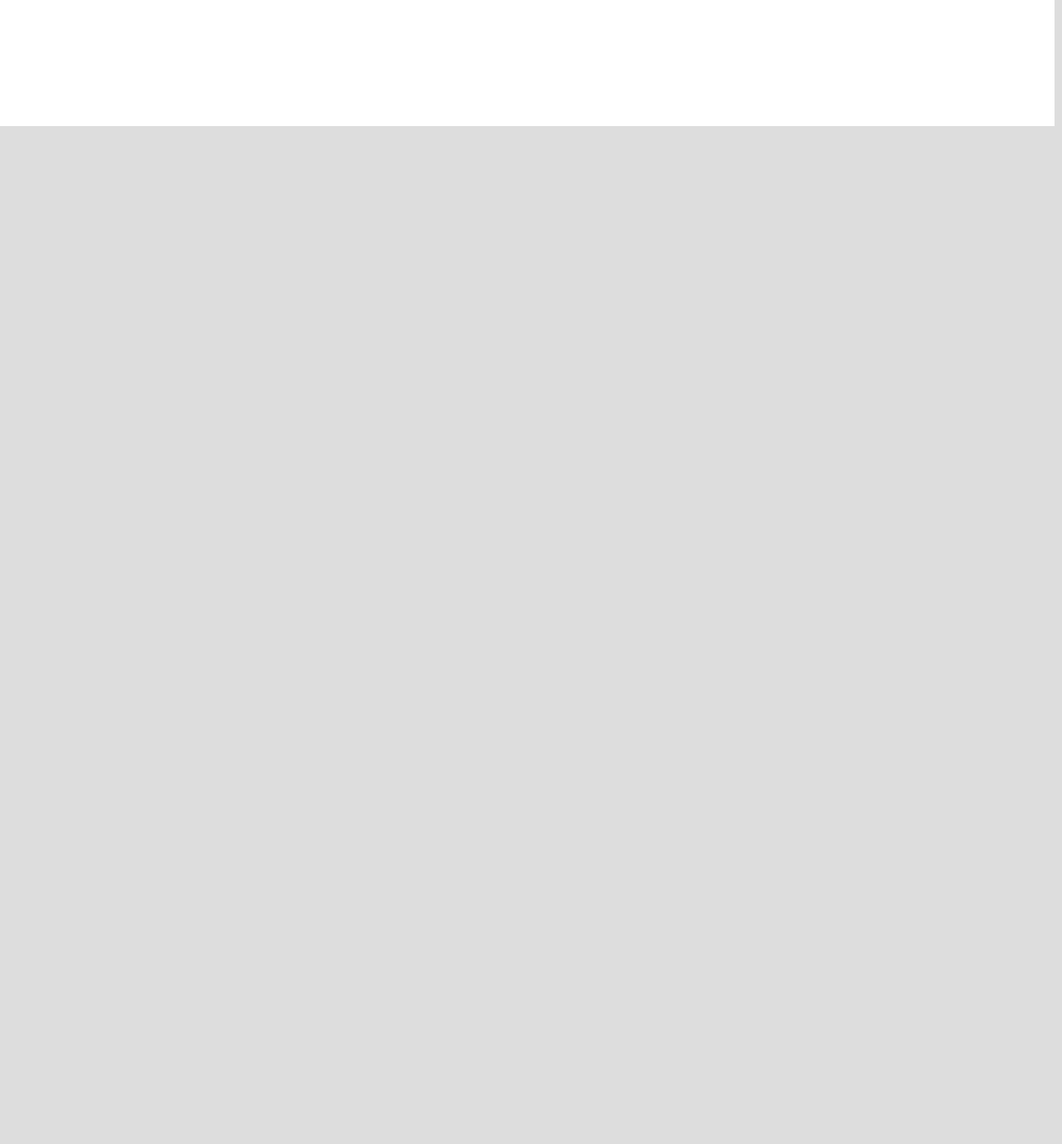
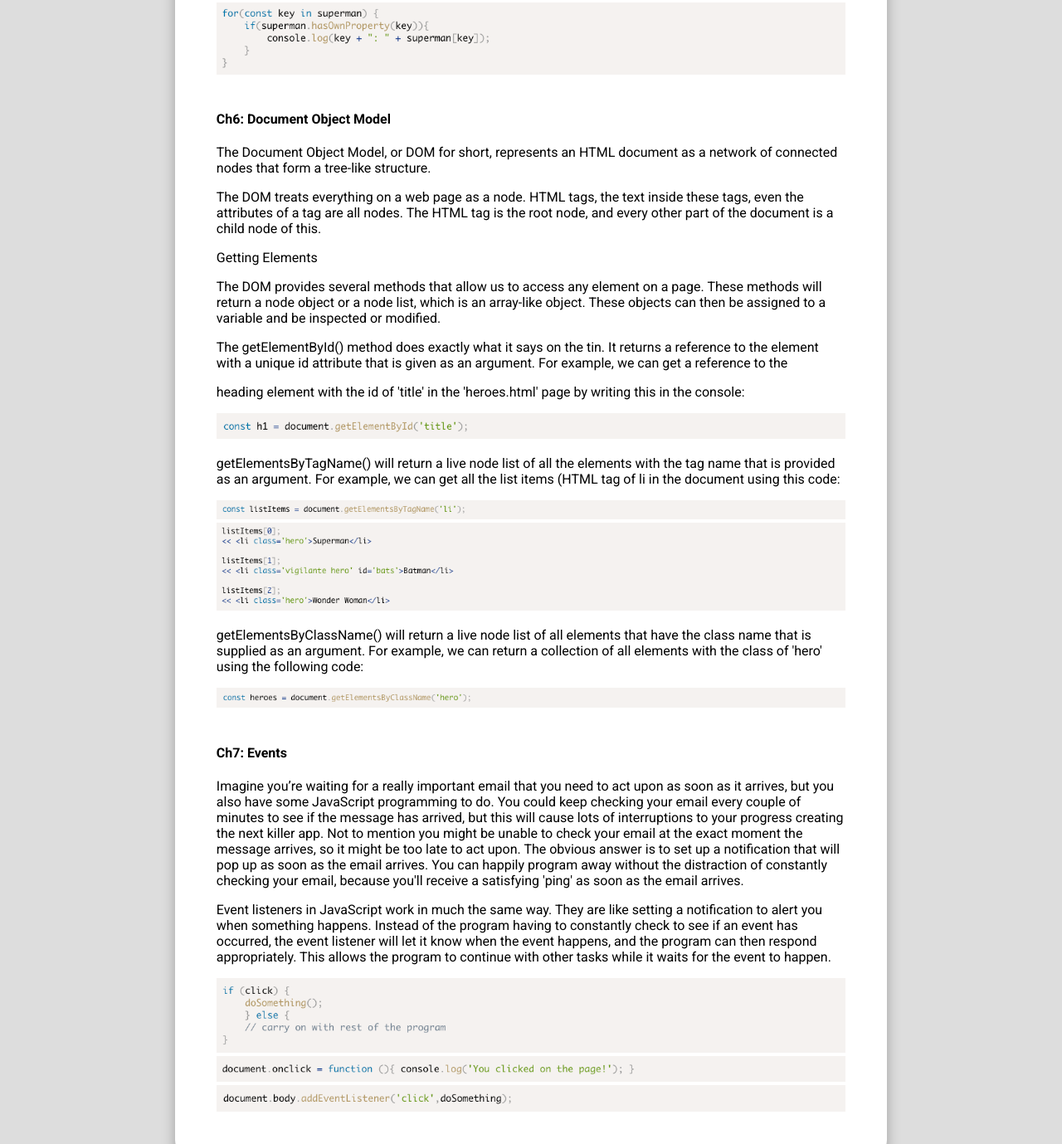
Before and after one commit to ArturoOcampo/wdd330-portfolio, a plain HTML site: page week03.html in a window 1280 px wide. Shown: the part 1379-2758 px from the top of the page at 83% size. Before the commit the page ends 1531 px from the top, so only its background shows below. Drawn offline with Linux system fonts and the light colour scheme.

Commit message:
week 03 - Submit notes

```diff
--- a/week03.html
+++ b/week03.html
@@ -36,6 +36,33 @@
             <p>Finding all the Properties of an Object</p>
             <p>In this example, we create a variable called key . We then iterate over the properties of the superman object and use key to log the property name and superman[key] to look up the value of each property.</p>
             <img class="img-fluid" src="images/img-w3-5.png" alt="...">
+            <br>
+            <br>
+            <h4>Ch6: Document Object Model</h4>
+            <p>The Document Object Model, or DOM for short, represents an HTML document as a network of connected nodes that form a tree-like structure.</p>
+            <p>The DOM treats everything on a web page as a node. HTML tags, the text inside these tags, even the attributes of a tag are all nodes. The HTML tag is the root node, and every other part of the document is a child node of this.</p>
+            <p>Getting Elements</p>
+            <p>The DOM provides several methods that allow us to access any element on a page. These methods will return a node object or a node list, which is an array-like object. These objects can then be assigned to a variable and be inspected or modified.</p>
+            <p>The getElementById() method does exactly what it says on the tin. It returns a reference to the element with a unique id attribute that is given as an argument. For example, we can get a reference to the
+                <p> heading element with the id of 'title' in the 'heroes.html' page by writing this in the console:</p>
+                <img class="img-fluid" src="images/img-w3-6.png" alt="...">
+                <p>getElementsByTagName() will return a live node list of all the elements with the tag name that is provided as an argument. For example, we can get all the list items (HTML tag of li in the document using this code:</p>
+                <img class="img-fluid" src="images/img-w3-7.png" alt="...">
+                <img class="img-fluid" src="images/img-w3-8.png" alt="...">
+                <p>getElementsByClassName() will return a live node list of all elements that have the class name that is supplied as an argument. For example, we can return a collection of all elements with the class of 'hero' using the following code:</p>
+                <img class="img-fluid" src="images/img-w3-9.png" alt="...">
+                <br>
+                <br>
+                <h4>Ch7: Events</h4>
+                <p>Imagine you’re waiting for a really important email that you need to act upon as soon as it arrives, but you also have some JavaScript programming to do. You could keep checking your email every couple of minutes to see if the message
+                    has arrived, but this will cause lots of interruptions to your progress creating the next killer app. Not to mention you might be unable to check your email at the exact moment the message arrives, so it might be too late to act upon.
+                    The obvious answer is to set up a notification that will pop up as soon as the email arrives. You can happily program away without the distraction of constantly checking your email, because you'll receive a satisfying 'ping' as soon
+                    as the email arrives.</p>
+                <p>Event listeners in JavaScript work in much the same way. They are like setting a notification to alert you when something happens. Instead of the program having to constantly check to see if an event has occurred, the event listener will
+                    let it know when the event happens, and the program can then respond appropriately. This allows the program to continue with other tasks while it waits for the event to happen.</p>
+                <img class="img-fluid" src="images/img-w3-10.png" alt="...">
+                <img class="img-fluid" src="images/img-w3-11.png" alt="...">
+                <img class="img-fluid" src="images/img-w3-12.png" alt="...">
         </article>
     </section>
 </body>
```
Also changed, not shown: index.html (+1 -0 lines), images/img-w3-10.png (added), images/img-w3-11.png (added), images/img-w3-12.png (added), images/img-w3-6.png (added), images/img-w3-7.png (added), images/img-w3-8.png (added), images/img-w3-9.png (added), 1 other file.
